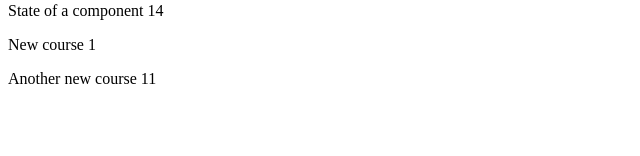
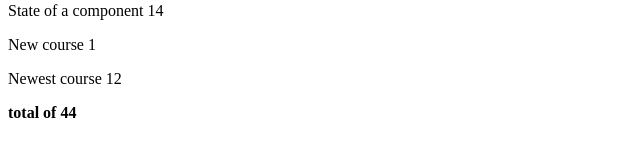
Before and after one commit to markusbjorklund/fullstack, a React (Create React App) app in the folder part2/courseinfo/: page / in a window 1280 px wide. Shown: the part 146-302 px from the top of the page, without its empty margins (0-640 px from the left). Built offline with nearby package versions, Linux system fonts and the light colour scheme.

Commit message:
2.2 done

```diff
--- a/part2/courseinfo/src/index.js
+++ b/part2/courseinfo/src/index.js
@@ -32,7 +32,13 @@ const Content = ({ course }) => {
   )
 }
 
-const Course = ({course}) => {
+const Course = ({ course }) => {
+  console.log('parts', course.parts)
+
+  console.log('exercises', course.exercises)
+
+  console.log('')
+
   return (
     <>
       <h1>{course.name}</h1>
@@ -41,6 +47,9 @@ const Course = ({course}) => {
           {course.name} {course.exercises}
         </p>
       )}
+      <p><b>total of {course.parts.reduce((sum, exercise) =>
+        sum + exercise.exercises, 0)}
+      </b></p>
     </>
   )
 }
@@ -71,9 +80,9 @@ const App = () => {
         id: 4
       },
       {
-        name: 'Another new course',
-        exercises: 11,
-        id: 5
+        name: 'Newest course',
+        exercises: 12,
+        id: 6
       }
     ]
   }
```
